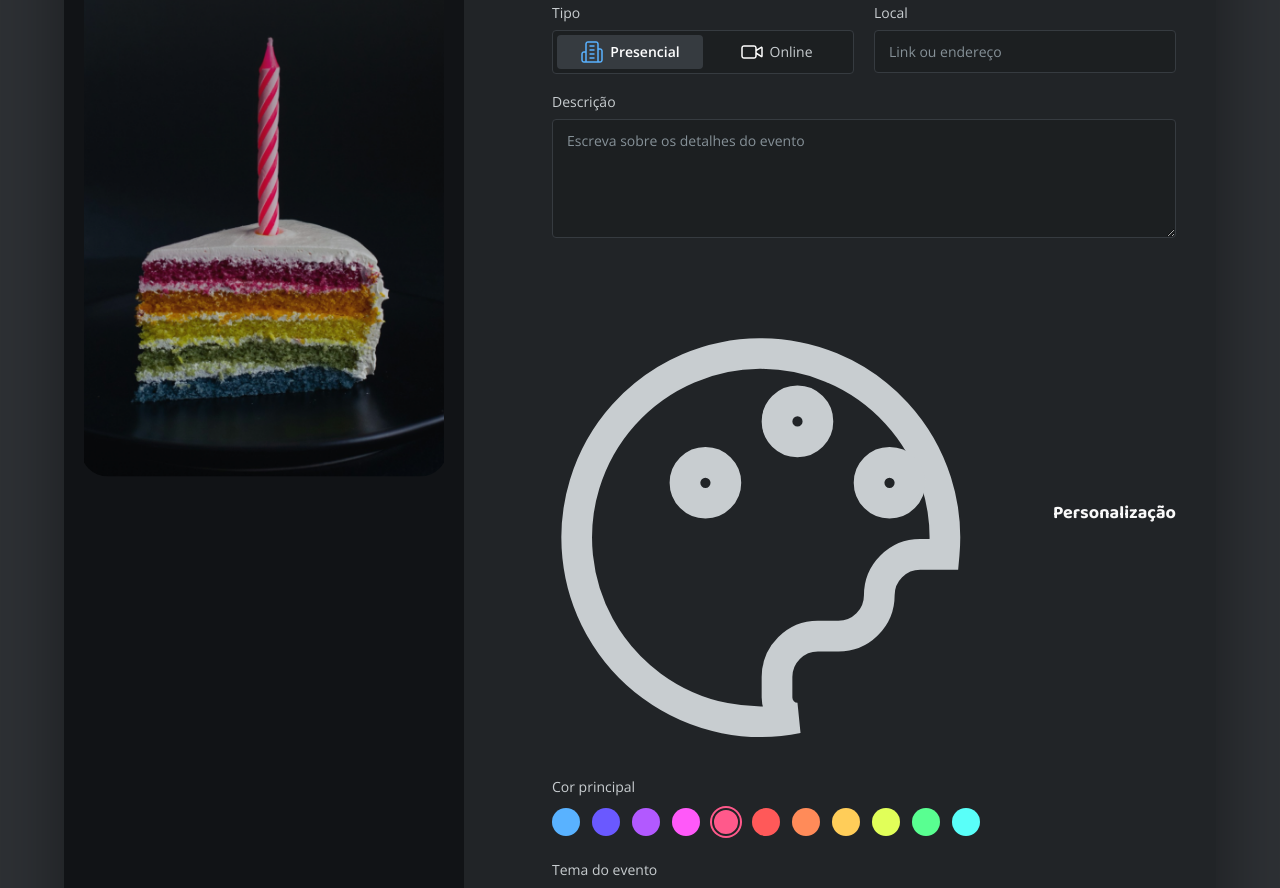
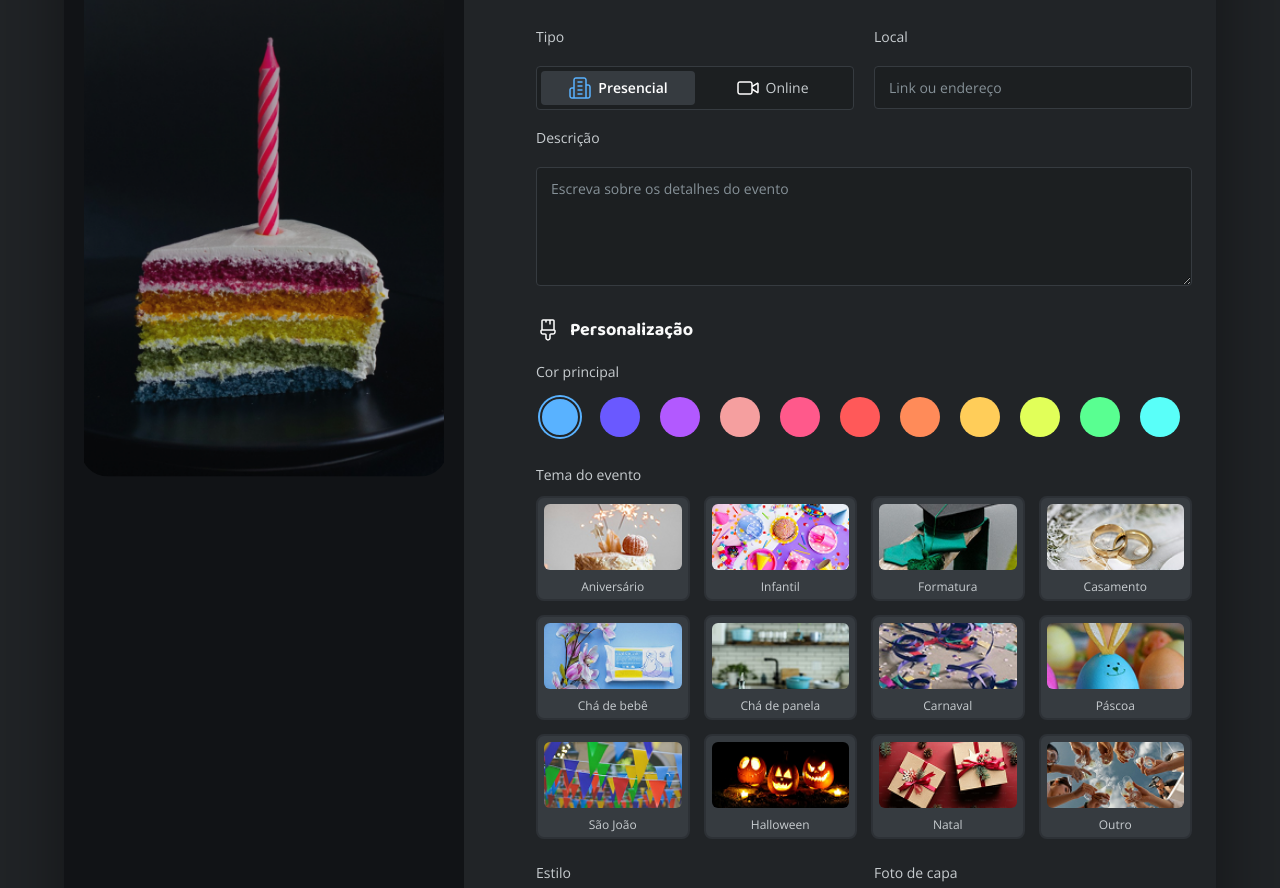
Before and after one commit to AlbericoJr/Formulario_convite, a plain HTML site: page index.html in a window 1280 px wide. Shown: the part 380-1268 px from the top of the page. Drawn offline with nearby package versions, Linux system fonts and the light colour scheme.

Commit message:
Personalizando projeto

```diff
--- a/index.html
+++ b/index.html
@@ -1,29 +1,36 @@
-<!DOCTYPE html>
+<!doctype html>
 <html lang="pt-BR">
   <head>
-<meta charset="UTF-8">
-<meta name="viewport" content="width=device-width, initial-scale=1.0">
+    <meta charset="UTF-8" />
+    <meta name="viewport" content="width=device-width, initial-scale=1.0" />
     <title>Festivite — Crie seu convite</title>
-<link rel="preconnect" href="https://fonts.googleapis.com">
-<link href="https://fonts.googleapis.com/css2?family=Leckerli+One&family=Baloo+2:wght@500;600;700;800&family=Open+Sans:wght@400;600;700&display=swap" rel="stylesheet">
-<link rel="stylesheet" href="style/index.css">
+    <link rel="preconnect" href="https://fonts.googleapis.com" />
+    <link
+      href="https://fonts.googleapis.com/css2?family=Leckerli+One&family=Baloo+2:wght@500;600;700;800&family=Open+Sans:wght@400;600;700&display=swap"
+      rel="stylesheet"
+    />
+    <link rel="stylesheet" href="style/index.css" />
   </head>
+
   <body>
-
     <div class="card">
-
       <!-- LEFT PANEL -->
       <aside class="left-panel">
         <div class="logo-row">
           <span class="logo-emoji">
-        <img src="assets/Logo.svg" alt="Icone de festa">
+            <img src="assets/Logo.svg" alt="Icone de festa" />
           </span>
           <span class="logo-text">Festivite</span>
-      <span class="logo-tagline">Crie um convite digital para o seu evento</span>
+          <span class="logo-tagline"
+            >Crie um convite digital para o seu evento</span
+          >
         </div>
 
         <div class="cover-art">
-      <img src="assets/Background.png" alt="Imagem de um pedaço de bolo de festas com uma vela cor de rosa e brando em cima">
+          <img
+            src="assets/Background.png"
+            alt="Imagem de um pedaço de bolo de festas com uma vela cor de rosa e brando em cima"
+          />
         </div>
       </aside>
 
@@ -34,23 +41,23 @@
         <!-- SOBRE O EVENTO -->
         <div class="section">
           <div class="section-head">
-        <img src="assets/icons/calendar.svg" alt="ícone de Calendario">
+            <img src="assets/icons/calendar.svg" alt="ícone de Calendario" />
             <h2>Sobre o evento</h2>
           </div>
 
           <div class="field">
             <label>Título</label>
-        <input type="text" placeholder="Nome do evento">
+            <input type="text" placeholder="Nome do evento" />
           </div>
 
           <div class="row">
             <div class="field">
               <label for="inicio">Início</label>
-          <input id="inicio" name="inicio" type="date" lang="pt-BR" >
+              <input id="inicio" name="inicio" type="date" lang="pt-BR" />
             </div>
             <div class="field">
               <label for="fim">Fim</label>
-          <input id="fim" name="fim" type="date" lang="pt-BR" >
+              <input id="fim" name="fim" type="date" lang="pt-BR" />
             </div>
           </div>
 
@@ -59,11 +66,11 @@
               <label>Tipo</label>
               <div class="segmented">
                 <button class="active" type="button">
-              <img src="assets/icons/building.svg" alt="Icone de Upload">
+                  <img src="assets/icons/building.svg" alt="Icone de Upload" />
                   Presencial
                 </button>
                 <button type="button">
-              <img src="assets/icons/video.svg" alt="Icone de Video">
+                  <img src="assets/icons/video.svg" alt="Icone de Video" />
                   Online
                 </button>
               </div>
@@ -71,86 +78,199 @@
 
             <div class="field">
               <label for="local">Local</label>
-          <input id="local" name="local" type="text" placeholder="Link ou endereço">
+              <input
+                id="local"
+                name="local"
+                type="text"
+                placeholder="Link ou endereço"
+              />
             </div>
           </div>
 
           <div class="field">
             <label for="description">Descrição</label>
-        <textarea name="description" id="description" cols="30" rows="5" placeholder="Escreva sobre os detalhes do evento"></textarea>
+            <textarea
+              name="description"
+              id="description"
+              cols="30"
+              rows="5"
+              placeholder="Escreva sobre os detalhes do evento"
+            ></textarea>
           </div>
         </div>
 
         <!-- PERSONALIZAÇÃO -->
         <div class="section">
           <div class="section-head">
-        <svg viewBox="0 0 24 24" fill="none" stroke="currentColor" stroke-width="1.5"><path d="M12 22a1 1 0 0 1-1-1v-1a2 2 0 0 1 2-2h1a2 2 0 0 0 2-2 2 2 0 0 1 2-2h1.17A9 9 0 1 0 12 22z"/><circle cx="7.5" cy="10.5" r="1"/><circle cx="12" cy="7.5" r="1"/><circle cx="16.5" cy="10.5" r="1"/></svg>
+            <img src="assets/icons/paintbrush-vertical.svg" alt="" />
             <h2>Personalização</h2>
           </div>
 
-      <label style="display:block; font-size:14px; margin-bottom:12px;">Cor principal</label>
-      <div class="swatch-row" style="margin-bottom:24px;">
-        <div class="swatch" style="background:#59B2FF"></div>
-        <div class="swatch" style="background:#6A59FF"></div>
-        <div class="swatch" style="background:#B259FF"></div>
-        <div class="swatch" style="background:#FF59F9"></div>
-        <div class="swatch selected" style="background:#FF598B"></div>
-        <div class="swatch" style="background:#FF5959"></div>
-        <div class="swatch" style="background:#FF8B59"></div>
-        <div class="swatch" style="background:#FFCD59"></div>
-        <div class="swatch" style="background:#E1FF59"></div>
-        <div class="swatch" style="background:#59FF91"></div>
-        <div class="swatch" style="background:#59FFF9"></div>
+          <label>Cor principal</label>
+          <div class="swatch-row">
+            <input
+              type="radio"
+              name="cor"
+              value="#59B2FF"
+              class="swatch"
+              style="--swatch: #59b2ff"
+              checked
+            />
+            <input
+              type="radio"
+              name="cor"
+              value="#6A59FF"
+              class="swatch"
+              style="--swatch: #6a59ff"
+            />
+            <input
+              type="radio"
+              name="cor"
+              value="#B259FF"
+              class="swatch"
+              style="--swatch: #b259ff"
+            />
+            <input
+              type="radio"
+              name="cor"
+              value="#F59F9F"
+              class="swatch"
+              style="--swatch: #f59f9f"
+            />
+            <input
+              type="radio"
+              name="cor"
+              value="#FF598B"
+              class="swatch"
+              style="--swatch: #ff598b"
+            />
+            <input
+              type="radio"
+              name="cor"
+              value="#FF5959"
+              class="swatch"
+              style="--swatch: #ff5959"
+            />
+            <input
+              type="radio"
+              name="cor"
+              value="#FF8B59"
+              class="swatch"
+              style="--swatch: #ff8b59"
+            />
+            <input
+              type="radio"
+              name="cor"
+              value="#FFCD59"
+              class="swatch"
+              style="--swatch: #ffcd59"
+            />
+            <input
+              type="radio"
+              name="cor"
+              value="#E1FF59"
+              class="swatch"
+              style="--swatch: #e1ff59"
+            />
+            <input
+              type="radio"
+              name="cor"
+              value="#59FF91"
+              class="swatch"
+              style="--swatch: #59ff91"
+            />
+            <input
+              type="radio"
+              name="cor"
+              value="#59FFF9"
+              class="swatch"
+              style="--swatch: #59fff9"
+            />
           </div>
 
-      <label style="display:block; font-size:14px; margin-bottom:12px;">Tema do evento</label>
+          <label>Tema do evento</label>
           <div class="theme-grid">
-        <div class="theme-item selected">
-          <div class="theme-thumb" style="background:linear-gradient(135deg,#7a5c3e,#c9a37a);"></div>
+            <div class="theme-item">
+              <div class="theme-thumb">
+                <img src="assets/Image-01.png" alt="" />
+              </div>
               <span>Aniversário</span>
             </div>
+
             <div class="theme-item">
-          <div class="theme-thumb" style="background:linear-gradient(135deg,#59B2FF,#FF598B,#FFCD59);"></div>
+              <div class="theme-thumb">
+                <img src="assets/Image-02.png" alt="" />
+              </div>
               <span>Infantil</span>
             </div>
+
             <div class="theme-item">
-          <div class="theme-thumb" style="background:linear-gradient(135deg,#0f3d2e,#1b6b52);"></div>
+              <div class="theme-thumb">
+                <img src="assets/Image-03.png" alt="" />
+              </div>
               <span>Formatura</span>
             </div>
+
             <div class="theme-item">
-          <div class="theme-thumb" style="background:linear-gradient(135deg,#d8d8d8,#f4f1ea);"></div>
+              <div class="theme-thumb">
+                <img src="assets/Image-04.png" alt="" />
+              </div>
               <span>Casamento</span>
             </div>
+
             <div class="theme-item">
-          <div class="theme-thumb" style="background:linear-gradient(135deg,#FF598B,#FFCD59);"></div>
+              <div class="theme-thumb">
+                <img src="assets/Image-05.png" alt="" />
+              </div>
               <span>Chá de bebê</span>
             </div>
+
             <div class="theme-item">
-          <div class="theme-thumb" style="background:linear-gradient(135deg,#59FFF9,#e9e4d8);"></div>
+              <div class="theme-thumb">
+                <img src="assets/Image-06.png" alt="" />
+              </div>
               <span>Chá de panela</span>
             </div>
+
             <div class="theme-item">
-          <div class="theme-thumb" style="background:linear-gradient(135deg,#B259FF,#FF8B59);"></div>
+              <div class="theme-thumb">
+                <img src="assets/Image-07.png" alt="" />
+              </div>
               <span>Carnaval</span>
             </div>
+
             <div class="theme-item">
-          <div class="theme-thumb" style="background:linear-gradient(135deg,#59FFF9,#FFCD59);"></div>
+              <div class="theme-thumb">
+                <img src="assets/Image-08.png" alt="" />
+              </div>
               <span>Páscoa</span>
             </div>
+
             <div class="theme-item">
-          <div class="theme-thumb" style="background:linear-gradient(135deg,#FF8B59,#59FF91,#59B2FF);"></div>
+              <div class="theme-thumb">
+                <img src="assets/Image-09.png" alt="" />
+              </div>
               <span>São João</span>
             </div>
+
             <div class="theme-item">
-          <div class="theme-thumb" style="background:linear-gradient(135deg,#1a120a,#7a3a10);"></div>
+              <div class="theme-thumb">
+                <img src="assets/Image-10.png" alt="" />
+              </div>
               <span>Halloween</span>
             </div>
+
             <div class="theme-item">
-          <div class="theme-thumb" style="background:linear-gradient(135deg,#7a1010,#2f5c34);"></div>
+              <div class="theme-thumb">
+                <img src="assets/Image-11.png" alt="" />
+              </div>
               <span>Natal</span>
             </div>
+
             <div class="theme-item">
-          <div class="theme-thumb" style="background:linear-gradient(135deg,#3487CF,#212427);"></div>
+              <div class="theme-thumb">
+                <img src="assets/Image-12.png" alt="" />
+              </div>
               <span>Outro</span>
             </div>
           </div>
@@ -167,7 +287,16 @@
               <label class="field-label">Foto de capa</label>
               <div class="file-input-row">
                 <button class="file-btn" type="button">
-              <svg viewBox="0 0 24 24" fill="none" stroke="currentColor" stroke-width="1.5"><path d="M12 3v12m0 0l-4-4m4 4l4-4M4 17v2a2 2 0 0 0 2 2h12a2 2 0 0 0 2-2v-2"/></svg>
+                  <svg
+                    viewBox="0 0 24 24"
+                    fill="none"
+                    stroke="currentColor"
+                    stroke-width="1.5"
+                  >
+                    <path
+                      d="M12 3v12m0 0l-4-4m4 4l4-4M4 17v2a2 2 0 0 0 2 2h12a2 2 0 0 0 2-2v-2"
+                    />
+                  </svg>
                   Selecionar
                 </button>
                 <span class="file-status">Nenhum arquivo selecionado</span>
@@ -179,39 +308,61 @@
         <!-- DADOS PARA CONTATO -->
         <div class="section">
           <div class="section-head">
-        <svg viewBox="0 0 24 24" fill="none" stroke="currentColor" stroke-width="1.5"><rect x="3" y="4" width="18" height="16" rx="2"/><circle cx="9" cy="10" r="2.5"/><path d="M5 18c1-2.5 3-3.5 4-3.5s3 1 4 3.5M15 9h4M15 13h4"/></svg>
+            <svg
+              viewBox="0 0 24 24"
+              fill="none"
+              stroke="currentColor"
+              stroke-width="1.5"
+            >
+              <rect x="3" y="4" width="18" height="16" rx="2" />
+              <circle cx="9" cy="10" r="2.5" />
+              <path d="M5 18c1-2.5 3-3.5 4-3.5s3 1 4 3.5M15 9h4M15 13h4" />
+            </svg>
             <h2>Dados para contato</h2>
           </div>
 
-      <div class="field error" style="margin-bottom:18px;">
+          <div class="field error" style="margin-bottom: 18px">
             <label>Nome</label>
-        <input type="text" placeholder="Nome completo">
+            <input type="text" placeholder="Nome completo" />
             <span class="error-msg">
-          <svg viewBox="0 0 24 24" fill="none" stroke="currentColor" stroke-width="2"><circle cx="12" cy="12" r="10"/><path d="M12 8v5M12 16h.01"/></svg>
+              <svg
+                viewBox="0 0 24 24"
+                fill="none"
+                stroke="currentColor"
+                stroke-width="2"
+              >
+                <circle cx="12" cy="12" r="10" />
+                <path d="M12 8v5M12 16h.01" />
+              </svg>
               Campo obrigatório
             </span>
           </div>
 
-      <div class="row" style="margin-bottom:0;">
+          <div class="row" style="margin-bottom: 0">
             <div class="field">
               <label>E-mail</label>
-          <input type="email" placeholder="exemplo@email.com">
+              <input type="email" placeholder="exemplo@email.com" />
             </div>
             <div class="field">
               <label>Telefone</label>
-          <input type="tel" placeholder="(99) 99999-9999">
+              <input type="tel" placeholder="(99) 99999-9999" />
             </div>
           </div>
         </div>
 
-    <hr class="divider">
+        <hr class="divider" />
 
         <div class="check-list">
           <div class="check-row">
             <div class="checkbox checked">
-          <svg viewBox="0 0 24 24" fill="none" stroke-width="3"><path d="M4 12l6 6L20 6"/></svg>
+              <svg viewBox="0 0 24 24" fill="none" stroke-width="3">
+                <path d="M4 12l6 6L20 6" />
+              </svg>
             </div>
-        <span>Li e concordo com os <a href="#">Termos e Condições</a> e com a <a href="#">Política de Privacidade</a></span>
+            <span
+              >Li e concordo com os <a href="#">Termos e Condições</a> e com a
+              <a href="#">Política de Privacidade</a></span
+            >
           </div>
           <div class="check-row">
             <div class="checkbox"></div>
@@ -225,13 +376,20 @@
 
         <div class="actions">
           <button class="btn-primary" type="button">
-        <svg viewBox="0 0 24 24" fill="none" stroke="currentColor" stroke-width="1.5"><path d="M3 8l9 6 9-6M3 8v10a2 2 0 0 0 2 2h14a2 2 0 0 0 2-2V8M3 8l9-5 9 5"/></svg>
+            <svg
+              viewBox="0 0 24 24"
+              fill="none"
+              stroke="currentColor"
+              stroke-width="1.5"
+            >
+              <path
+                d="M3 8l9 6 9-6M3 8v10a2 2 0 0 0 2 2h14a2 2 0 0 0 2-2V8M3 8l9-5 9 5"
+              />
+            </svg>
             Gerar convite
           </button>
         </div>
-
       </main>
     </div>
-
   </body>
 </html>
--- a/style/global.css
+++ b/style/global.css
@@ -44,7 +44,7 @@
 
 body {
   margin: 0;
-  background: #2e3135;
+  background: var(--shape-body);
   font-family: 'Open Sans', sans-serif;
   color: var(--text-body);
   min-height: 100vh;
--- a/style/index.css
+++ b/style/index.css
@@ -2,3 +2,4 @@
 @import url(aside.css);
 @import url(main.css);
 @import url(main.css);
+@import url(personalizacao.css);
--- a/style/main.css
+++ b/style/main.css
@@ -1,6 +1,6 @@
 .right-panel {
   flex: 1;
-  padding: 1.75rem 2.5rem 2.5rem;
+  padding: 1.75rem 1.5rem 2.25rem;
 }
 
 h1.page-title {
--- /dev/null
+++ b/style/personalizacao.css
@@ -0,0 +1,90 @@
+.section label {
+  display: block;
+  font-size: 14px;
+  margin-bottom: 12px;
+}
+
+.swatch-row {
+  display: flex;
+  gap: 0.75rem;
+  flex-wrap: wrap;
+  margin-bottom: 24px;
+}
+
+.swatch {
+  -webkit-appearance: none;
+  appearance: none;
+
+  width: 2.5rem;
+  height: 2.5rem;
+  border-radius: 50%;
+  border: 2px solid transparent;
+  background: var(--swatch);
+  cursor: pointer;
+  transition: 0.2s ease;
+  display: inline-block;
+  margin: 0.25rem;
+}
+
+.swatch:checked {
+  border-color: var(--shape-body);
+  box-shadow: 0 0 0 2px var(--brand-light);
+}
+
+.swatch:hover {
+  transform: scale(1.05);
+}
+
+.swatch:focus {
+  outline: none;
+}
+
+/* Theme grid */
+.theme-grid {
+  display: grid;
+  grid-template-columns: repeat(4, 1fr);
+  gap: 0.875rem;
+  margin-top: 0.375rem;
+}
+
+.theme-item {
+  cursor: pointer;
+  display: flex;
+  flex-direction: column;
+  gap: 0.375rem;
+  background-color: var(--input-stroke);
+  padding: 0.25rem;
+  border-radius: 0.5rem;
+  border: 2px solid var(--shape-button);
+}
+
+.theme-item:hover {
+  border-color: var(--brand-mid);
+}
+
+.theme-thumb {
+  width: 100%;
+  height: 4.375rem;
+  border-radius: 0.5rem;
+  border: 2px solid transparent;
+  background-size: cover;
+  background-position: center;
+  overflow: hidden;
+}
+
+.theme-thumb img {
+  display: block;
+  width: 100%;
+  height: 100%;
+  object-fit: cover;
+}
+
+.theme-item.selected .theme-thumb {
+  border-color: var(--brand-mid);
+}
+
+.theme-item span {
+  font-size: 0.75rem;
+  color: var(--text-body);
+  text-align: center;
+}
```
Also changed, not shown: assets/Image-01.png (added), assets/Image-02.png (added), assets/Image-03.png (added), assets/Image-04.png (added), assets/Image-05.png (added), assets/Image-06.png (added), assets/Image-07.png (added), assets/Image-08.png (added), assets/Image-09.png (added), assets/Image-10.png (added), assets/Image-11.png (added), assets/Image-12.png (added), assets/icons/paintbrush-vertical.svg (added). Lines whose indentation alone changed are shown as unchanged.
